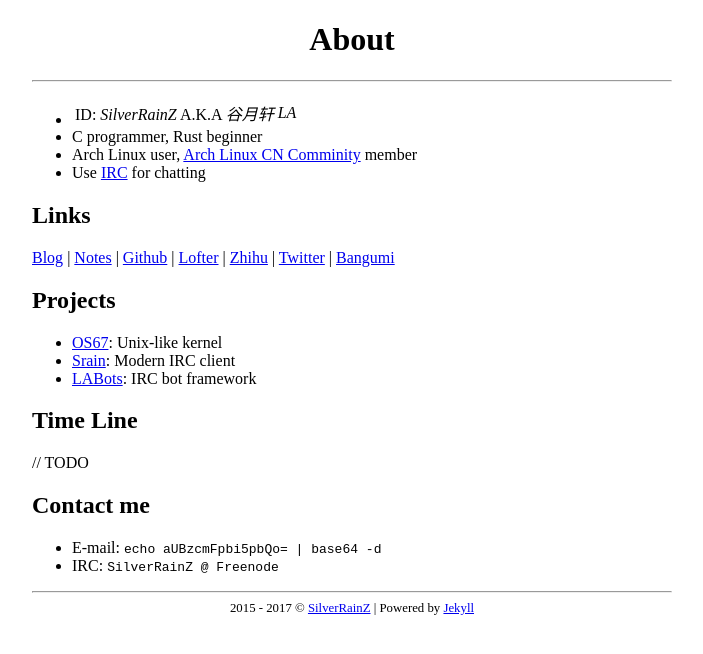
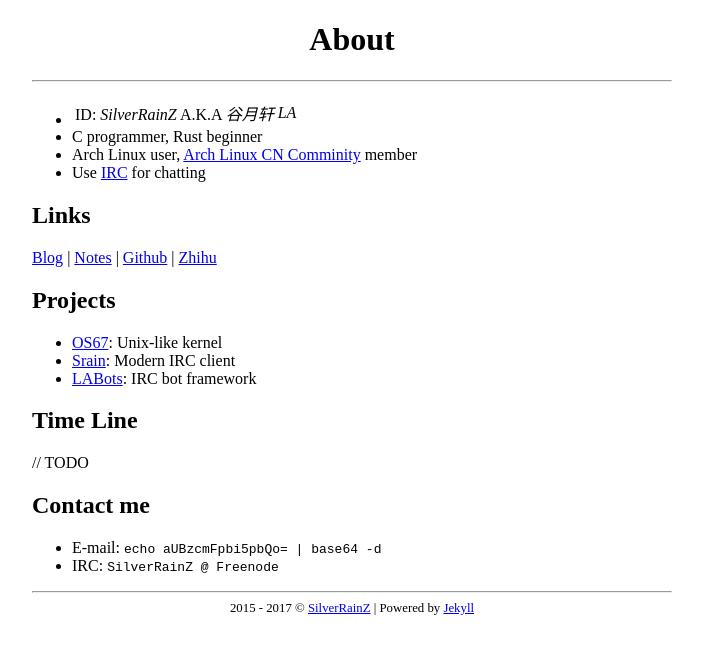
Before and after one commit to LastAvenger/LastAvenger.github.io, a Jekyll site: the page built from index.md, in a window 1280 px wide. Shown: the top 654 px of the page, without its empty margins (288-991 px from the left). Built offline with Jekyll 4.4.1, drawn with Linux system fonts in a browser that asks for light colours.

Commit message:
{Get rid of,out of} control

```diff
--- a/index.md
+++ b/index.md
@@ -14,10 +14,7 @@ Links
 [Blog](http://tech.silverrainz.me)
 | [Notes](https://notes.silverrainz.me/)
 | [Github](https://github.com/silverrainz)
-| [Lofter](http://silverrainz.lofter.com/)
 | [Zhihu](https://www.zhihu.com/people/silverainz)
-| [Twitter](https://twitter.com/silverrainz_)
-| [Bangumi](https://bgm.tv/user/silverrainz)
 
 Projects
 --------
```
